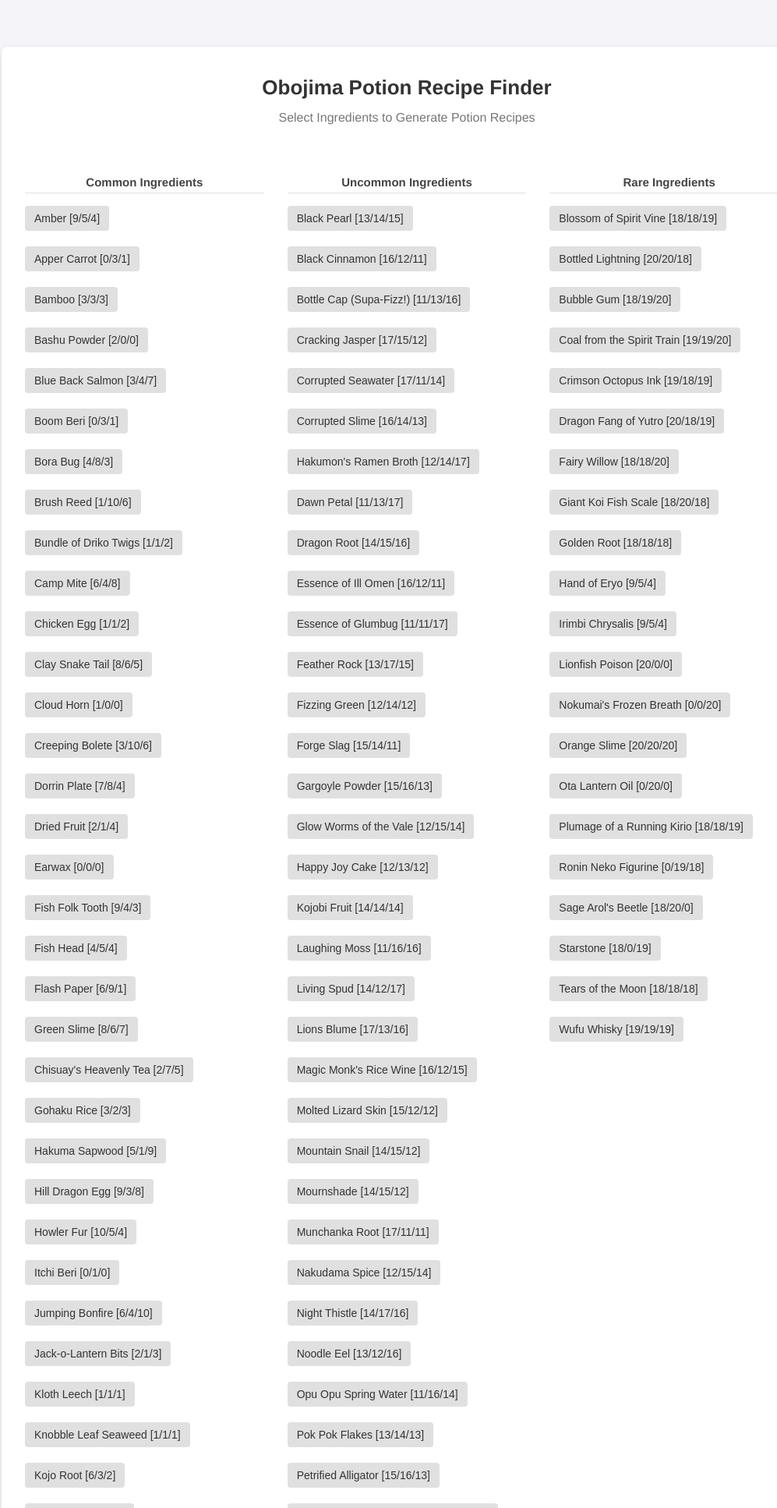
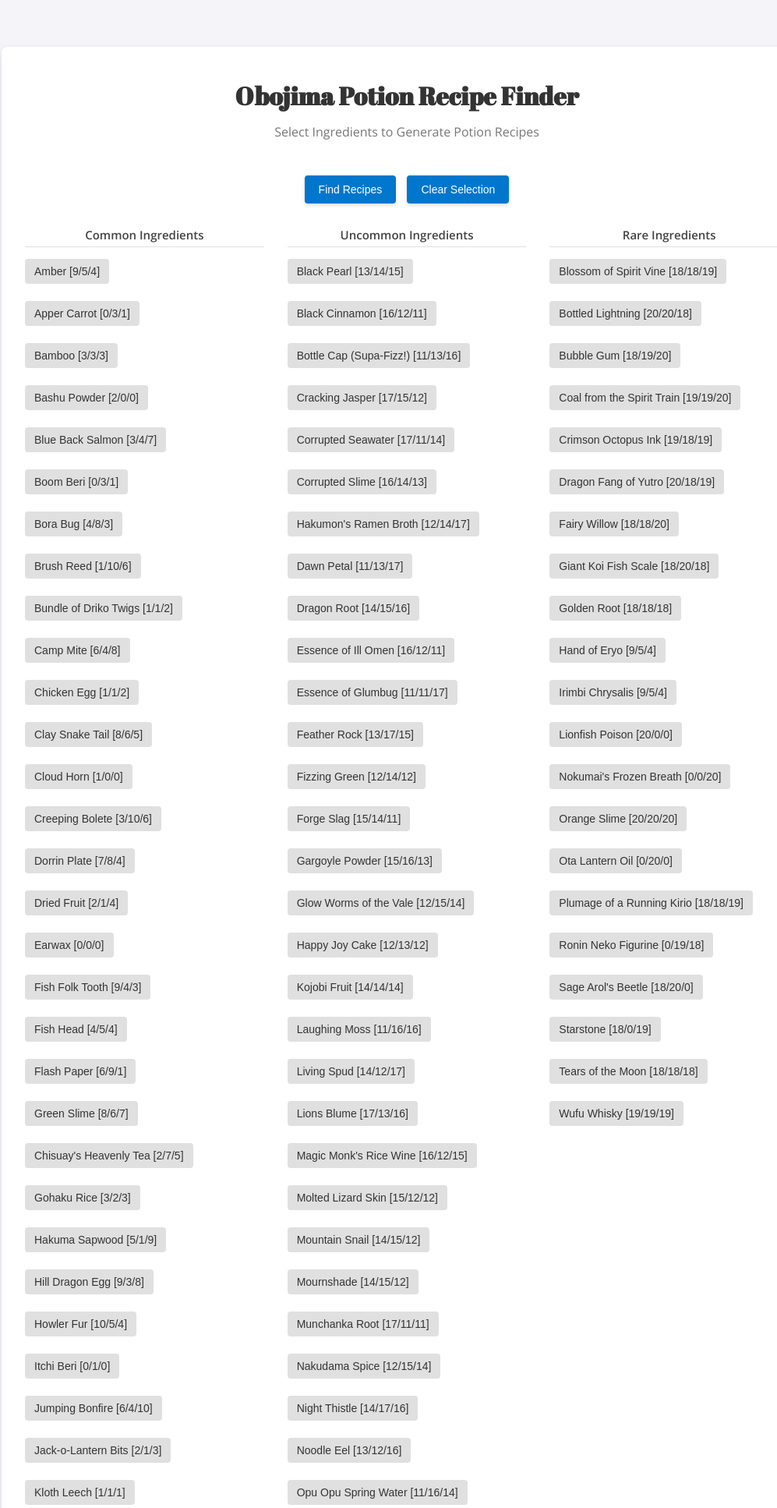
Before and after one commit to billhanscom/Obojima, a Flask app: page / in a window 1280 px wide. Shown: the top 1934 px of the page at 78% size, without its empty margins (118-1115 px from the left). Run offline with Flask 3, Linux system fonts and the light colour scheme; data comes from the database, SQL or seed files in the repository.

Commit message:
Add files via upload

```diff
--- a/static/script.js
+++ b/static/script.js
@@ -5,7 +5,10 @@ document.addEventListener("DOMContentLoaded", () => {
     document.querySelectorAll(".ingredient-button").forEach(button => {
         button.addEventListener("click", () => {
             const ingredient = button.getAttribute("data-ingredient");
+            const rarityClass = button.getAttribute("data-rarity");
             button.classList.toggle("selected");
+            button.classList.toggle(rarityClass);
+
             if (selectedIngredients.includes(ingredient)) {
                 selectedIngredients = selectedIngredients.filter(i => i !== ingredient);
             } else {
@@ -16,9 +19,12 @@ document.addEventListener("DOMContentLoaded", () => {
 });
 
 async function findRecipes() {
-    if (selectedIngredients.length === 0) {
-        alert("Please select at least one ingredient.");
+    const errorMessage = document.getElementById("error-message");
+    if (selectedIngredients.length < 3) {
+        errorMessage.style.display = "block";  // Show error if less than three ingredients
         return;
+    } else {
+        errorMessage.style.display = "none";  // Hide error if three or more ingredients are selected
     }
 
     // Send selected ingredients to the backend
@@ -40,9 +46,10 @@ async function findRecipes() {
 
         if (recipes[type] && recipes[type].length > 0) {
             column.innerHTML += recipes[type].map(recipe => {
-                const ingredientsList = recipe.ingredients.map(ing => `
-                    <li>${ing.name} [${ing.combat}/${ing.utility}/${ing.whimsy}]</li>
-                `).join('');
+                const ingredientsList = recipe.ingredients.map(ing => {
+                    const rarityClass = ing.rarity.toLowerCase();  // Convert rarity to lowercase for CSS class
+                    return `<li class="ingredient ${rarityClass}">${ing.name} [${ing.combat}/${ing.utility}/${ing.whimsy}]</li>`;
+                }).join('');
                 return `<h4>${recipe.potion_type} ${recipe.attribute_totals}</h4><ul>${ingredientsList}</ul>`;
             }).join('');
         } else {
@@ -56,7 +63,8 @@ async function findRecipes() {
 function clearSelection() {
     selectedIngredients = [];
     document.querySelectorAll(".ingredient-button").forEach(button => {
-        button.classList.remove("selected");
+        button.classList.remove("selected", "common", "uncommon", "rare");
     });
-    document.getElementById('results').innerHTML = ''; // Clear results as well
+    document.getElementById("results").innerHTML = ''; // Clear results as well
+    document.getElementById("error-message").style.display = "none";  // Hide error message on clear
 }
--- a/static/style.css
+++ b/static/style.css
@@ -1,5 +1,5 @@
 body {
-    font-family: 'Helvetica Neue', Arial, sans-serif;
+    font-family: 'Open Sans', sans-serif;
     margin: 0;
     padding: 0;
     background-color: #f4f4f9;
@@ -22,18 +22,21 @@ header {
 }
 
 h1 {
-    font-size: 26px;
+    font-family: 'Abril Fatface', serif;
+    font-size: 32px;
     color: #333333;
-    margin-bottom: 8px;
+    margin-bottom: 10px;
 }
 
 h2 {
+    font-family: 'Open Sans', sans-serif;
     font-size: 16px;
     color: #777777;
     font-weight: normal;
 }
 
 h3 {
+    font-family: 'Open Sans', sans-serif;
     font-size: 15px;
     color: #444444;
     font-weight: bold;
@@ -65,14 +68,24 @@ h3 {
     border-radius: 4px;
     padding: 8px 12px;
     font-size: 14px;
-    margin: 1px 0; /* Minimized margin for compact vertical spacing */
+    margin: 0;
     cursor: pointer;
     transition: background-color 0.2s ease;
 }
 
-.ingredient-button.selected {
-    background-color: #0077cc;
-    color: #ffffff;
+.ingredient-button.selected.common {
+    background-color: #c2e3a7; /* Common: light green */
+    color: #333;
+}
+
+.ingredient-button.selected.uncommon {
+    background-color: #fde663; /* Uncommon: yellow */
+    color: #333;
+}
+
+.ingredient-button.selected.rare {
+    background-color: #fd8966; /* Rare: coral */
+    color: #333;
 }
 
 .button-group {
@@ -129,6 +142,19 @@ h3 {
     box-shadow: 1px 1px 3px rgba(0, 0, 0, 0.1);
 }
 
+/* Rarity-based background colors for ingredients in recipe results */
+.ingredient.common {
+    background-color: #c2e3a7; /* Common: light green */
+}
+
+.ingredient.uncommon {
+    background-color: #fde663; /* Uncommon: yellow */
+}
+
+.ingredient.rare {
+    background-color: #fd8966; /* Rare: coral */
+}
+
 /* Print-friendly styles */
 @media print {
     body {
--- a/templates/index.html
+++ b/templates/index.html
@@ -3,6 +3,9 @@
 <head>
     <meta charset="UTF-8">
     <title>Obojima Potion Recipe Finder</title>
+    <link rel="preconnect" href="https://fonts.googleapis.com">
+    <link rel="preconnect" href="https://fonts.gstatic.com" crossorigin>
+    <link href="https://fonts.googleapis.com/css2?family=Abril+Fatface&family=Open+Sans:wght@400;600&display=swap" rel="stylesheet">
     <link rel="stylesheet" href="{{ url_for('static', filename='style.css') }}">
 </head>
 <body>
@@ -12,6 +15,15 @@
             <h2>Select Ingredients to Generate Potion Recipes</h2>
         </header>
 
+        <!-- Button group at the top -->
+        <div class="button-group">
+            <button type="button" onclick="findRecipes()">Find Recipes</button>
+            <button type="button" onclick="clearSelection()">Clear Selection</button>
+        </div>
+
+        <!-- Error message display -->
+        <p id="error-message" class="error-message" style="display: none;">Oops! Please select at least three ingredients.</p>
+
         <!-- Ingredient selection form -->
         <form id="ingredientForm" class="form-section">
             <div class="ingredient-columns">
@@ -19,7 +31,7 @@
                 <div class="column">
                     <h3>Common Ingredients</h3>
                     {% for ingredient in common_ingredients %}
-                        <button type="button" class="ingredient-button" data-ingredient="{{ ingredient['name'] }}">
+                        <button type="button" class="ingredient-button" data-ingredient="{{ ingredient['name'] }}" data-rarity="common">
                             {{ ingredient['name'] }} [{{ ingredient['combat'] }}/{{ ingredient['utility'] }}/{{ ingredient['whimsy'] }}]
                         </button><br><br>
                     {% endfor %}
@@ -29,7 +41,7 @@
                 <div class="column">
                     <h3>Uncommon Ingredients</h3>
                     {% for ingredient in uncommon_ingredients %}
-                        <button type="button" class="ingredient-button" data-ingredient="{{ ingredient['name'] }}">
+                        <button type="button" class="ingredient-button" data-ingredient="{{ ingredient['name'] }}" data-rarity="uncommon">
                             {{ ingredient['name'] }} [{{ ingredient['combat'] }}/{{ ingredient['utility'] }}/{{ ingredient['whimsy'] }}]
                         </button><br><br>
                     {% endfor %}
@@ -39,13 +51,14 @@
                 <div class="column">
                     <h3>Rare Ingredients</h3>
                     {% for ingredient in rare_ingredients %}
-                        <button type="button" class="ingredient-button" data-ingredient="{{ ingredient['name'] }}">
+                        <button type="button" class="ingredient-button" data-ingredient="{{ ingredient['name'] }}" data-rarity="rare">
                             {{ ingredient['name'] }} [{{ ingredient['combat'] }}/{{ ingredient['utility'] }}/{{ ingredient['whimsy'] }}]
                         </button><br><br>
                     {% endfor %}
                 </div>
             </div>
 
+            <!-- Button group below columns -->
             <div class="button-group">
                 <button type="button" onclick="findRecipes()">Find Recipes</button>
                 <button type="button" onclick="clearSelection()">Clear Selection</button>
```
